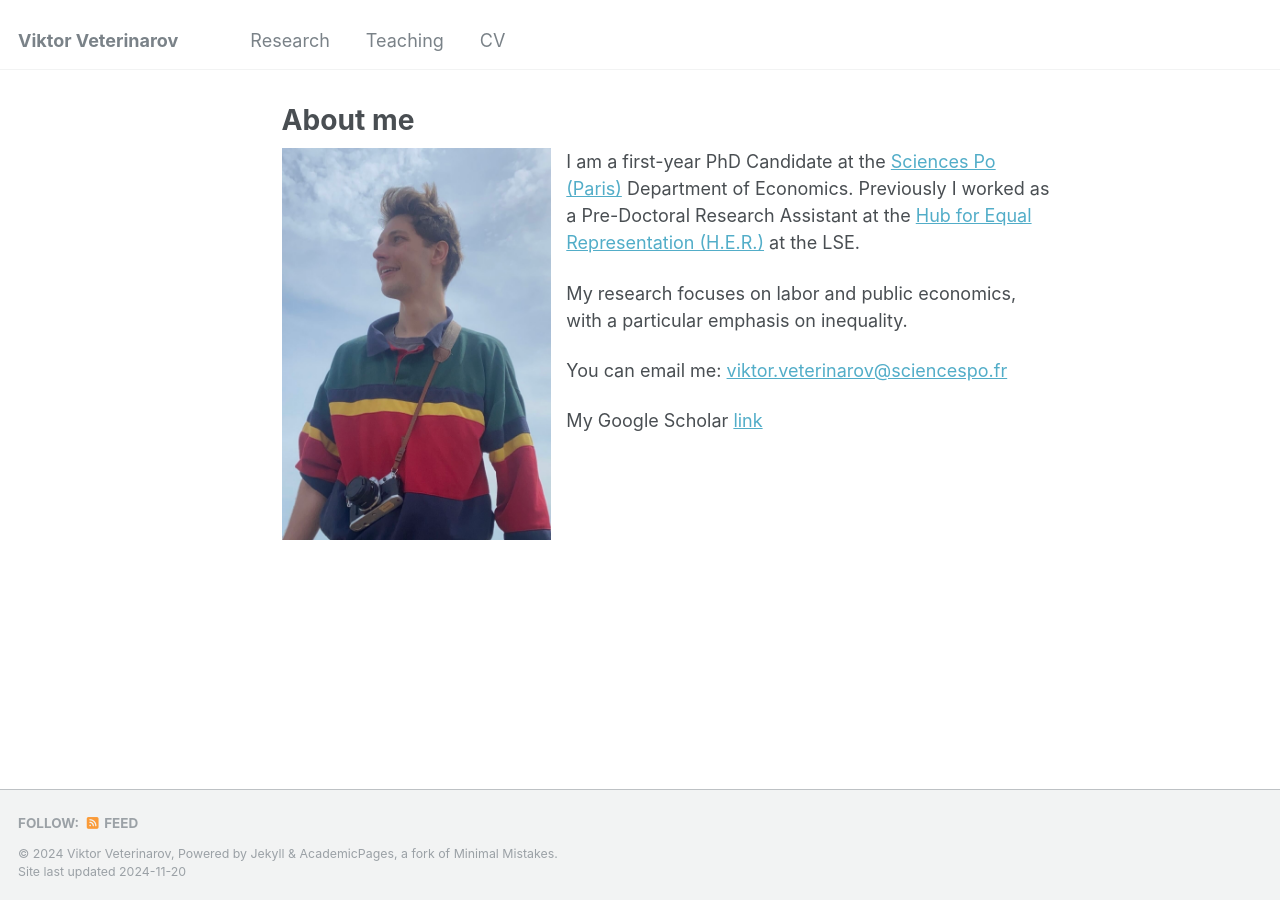
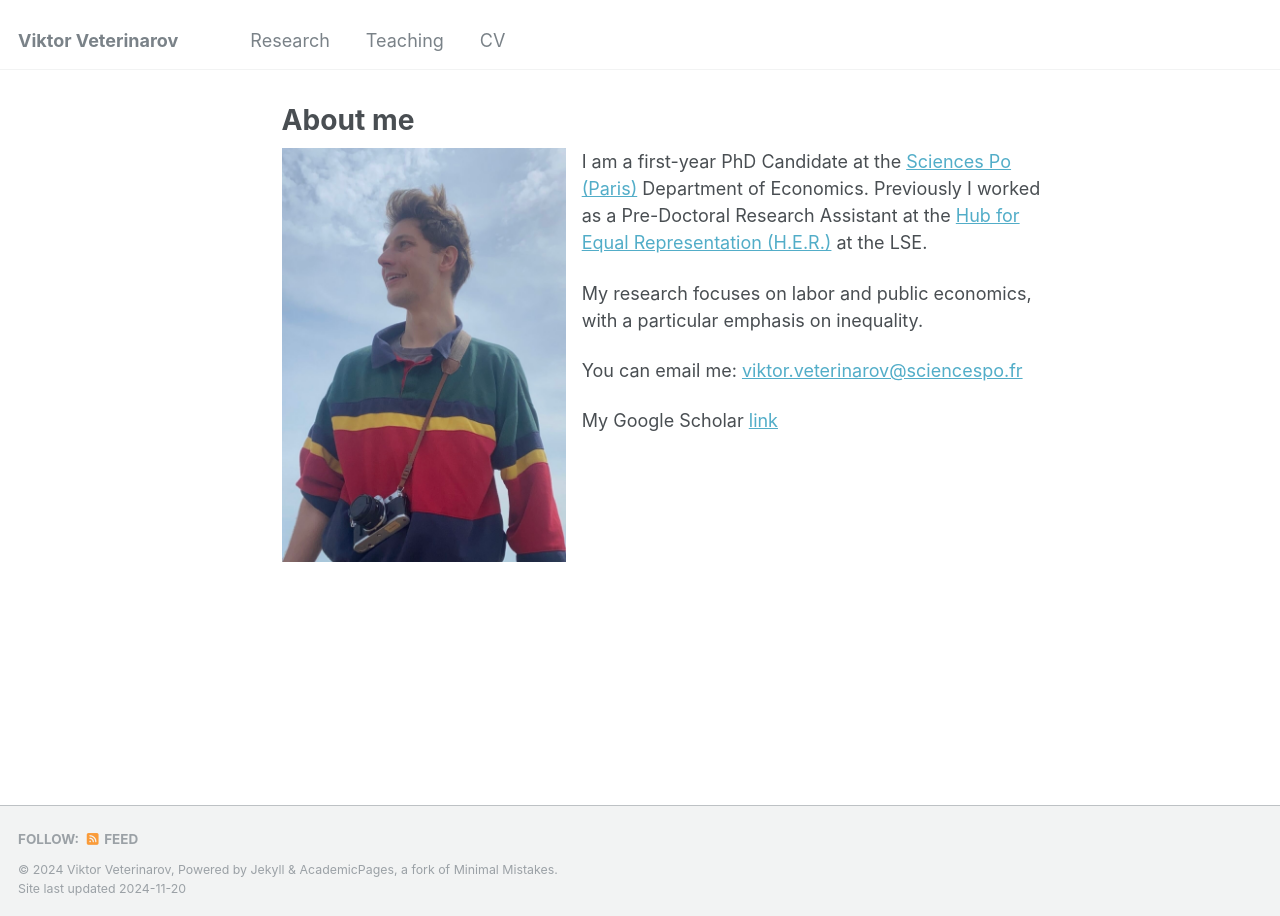
Before and after one commit to viktorveterinarov/viktorveterinarov.github.io, a Jekyll site: the page built from _pages/about.md, in a window 1280 px wide. Built offline with Jekyll 4.4.1, drawn with Linux system fonts in a browser that asks for light colours.

Commit message:
Update about.md

```diff
--- a/_pages/about.md
+++ b/_pages/about.md
@@ -7,7 +7,7 @@ redirect_from:
   - /about.html
 ---
 <div style="overflow: auto;">
-  <img src="/images/ForeverYoungViktor.JPG" alt="Viktor" style="width: 35%; float: left; margin-right: 2%;">
+  <img src="/images/ForeverYoungViktor.JPG" alt="Viktor" style="width: 37%; float: left; margin-right: 2%;">
 
   <p>I am a first-year PhD Candidate at the <a href="https://www.sciencespo.fr/department-economics/researcher/viktor-veterinarov" target="_blank">Sciences Po (Paris)</a> Department of Economics. Previously I worked as a Pre-Doctoral Research Assistant at the <a href="https://www.hubequalrep.org/our-team/" target="_blank">Hub for Equal Representation (H.E.R.)</a> at the LSE.</p>
   <p>My research focuses on labor and public economics, with a particular emphasis on inequality.</p>
```
